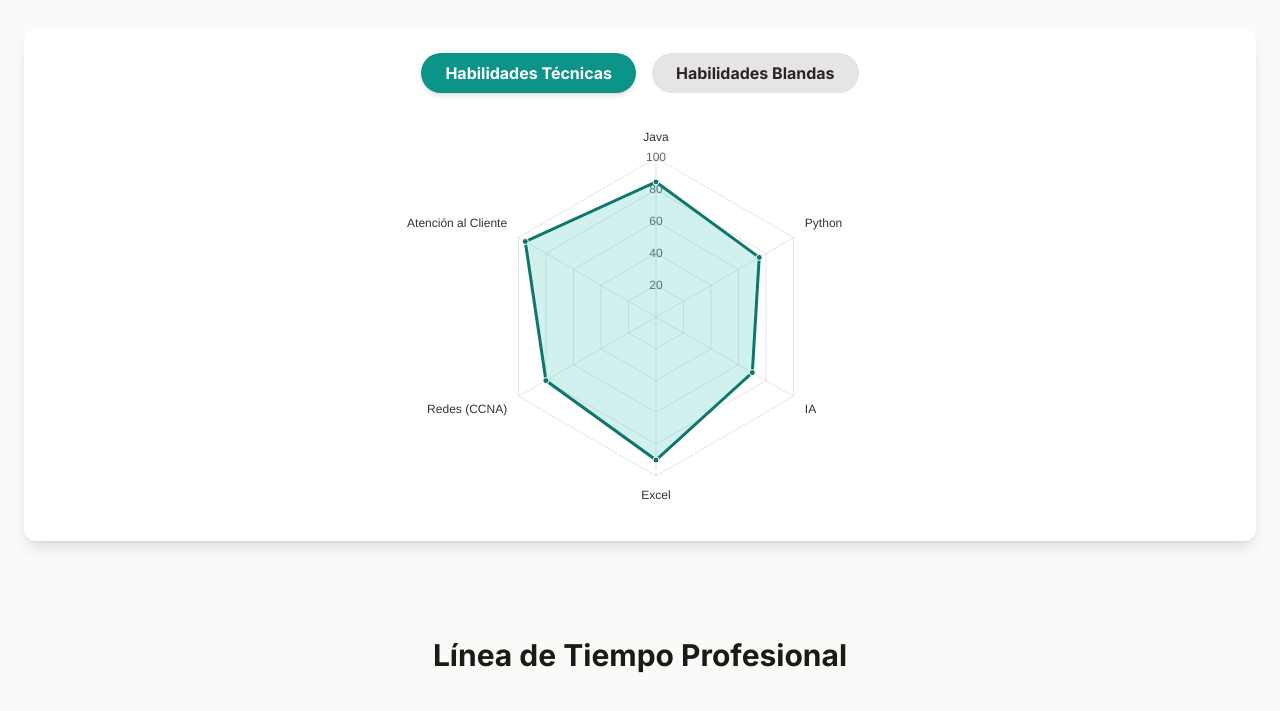
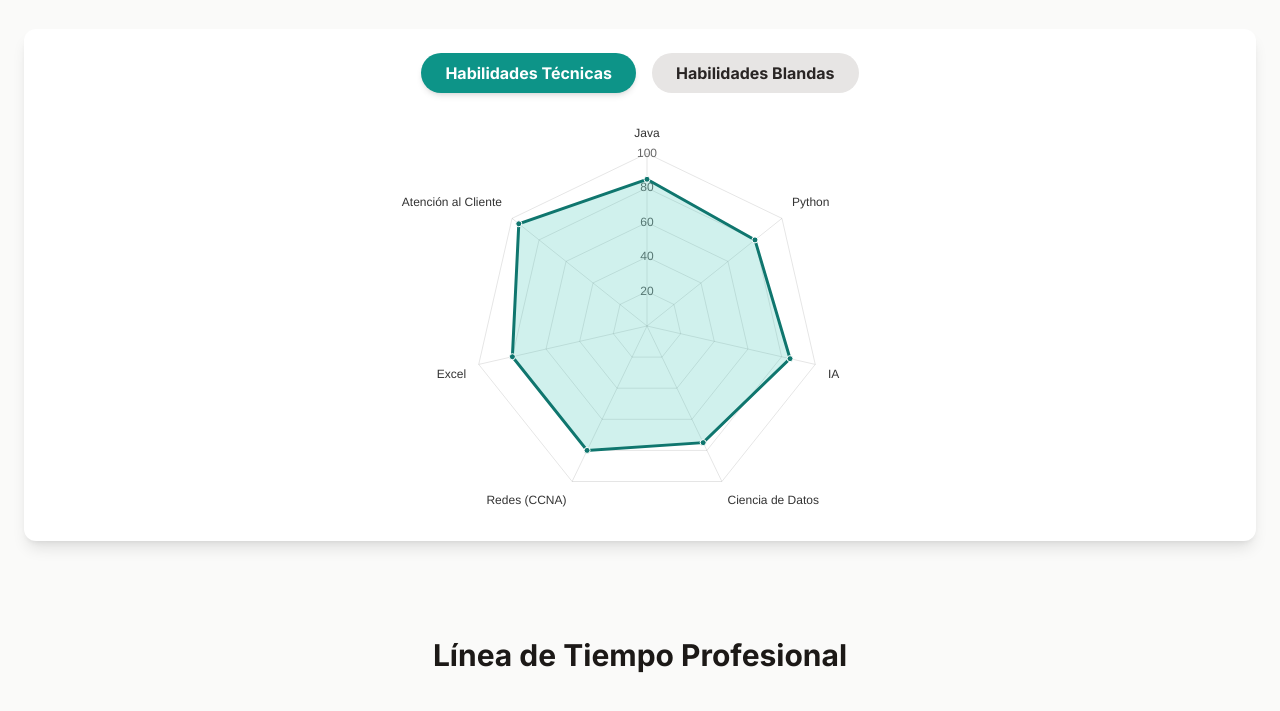
Before and after one commit to bastiivc/bastiivc.github.io, a plain HTML site: page index.html in a window 1280 px wide. Shown: the part 765-1476 px from the top of the page. Drawn offline with nearby package versions, Linux system fonts and the light colour scheme.

Commit message:
Modification on "panel de habilidades"

```diff
--- a/index.html
+++ b/index.html
@@ -196,6 +196,7 @@
                     <p class="text-stone-600 text-sm">Santander Open Academy</p>
                     <p class="text-stone-500 text-xs mt-1">Exp: Sept. 2025</p>
                 </div>
+
                 <div class="bg-white p-6 rounded-lg shadow-md hover:shadow-xl hover:-translate-y-1 transition-all">
                     <h4 class="font-bold text-teal-700 mb-2">Excel Básico-Intermedio</h4>
                     <p class="text-stone-600 text-sm">Santander Open Academy</p>
@@ -218,9 +219,10 @@
             const ctx = document.getElementById('skillsChart').getContext('2d');
             let skillsChart;
 
+            // ----- OBJETO DE HABILIDADES TÉCNICAS MODIFICADO -----
             const techSkills = {
-                labels: ['Java', 'Python', 'IA', 'Excel', 'Redes (CCNA)', 'Atención al Cliente'],
-                data: [85, 75, 70, 90, 80, 95]
+                labels: ['Java', 'Python', 'IA', 'Ciencia de Datos', 'Redes (CCNA)', 'Excel', 'Atención al Cliente'],
+                data: [85, 80, 85, 75, 80, 80, 95]
             };
 
             const softSkills = {
```
